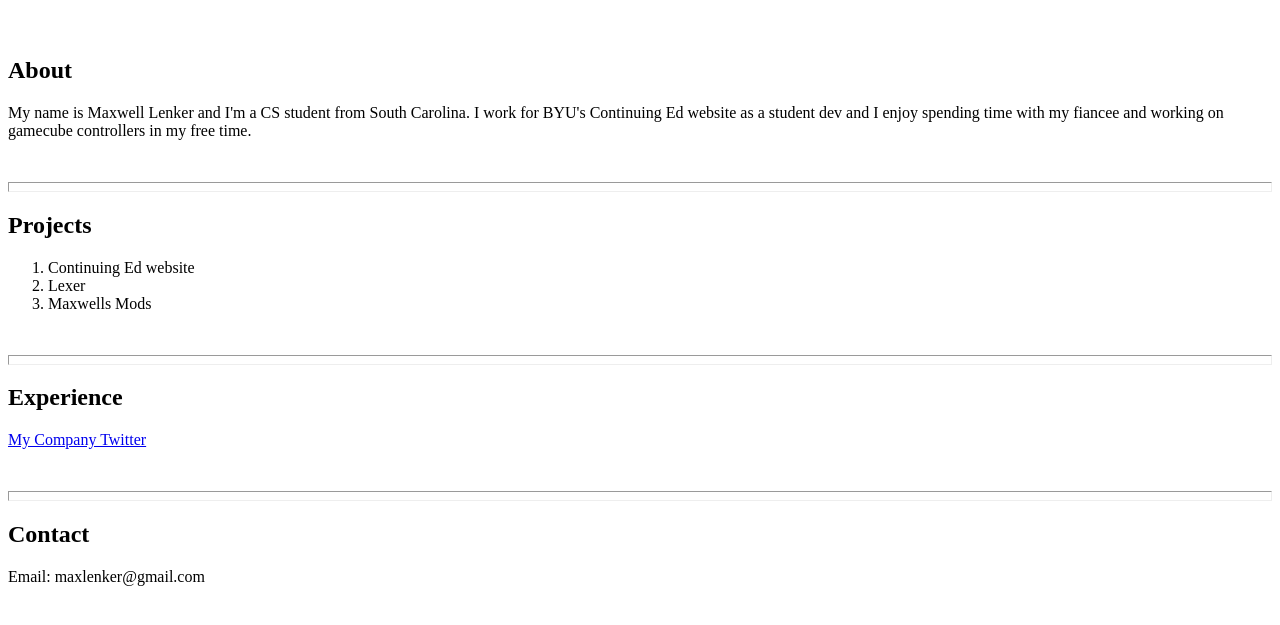
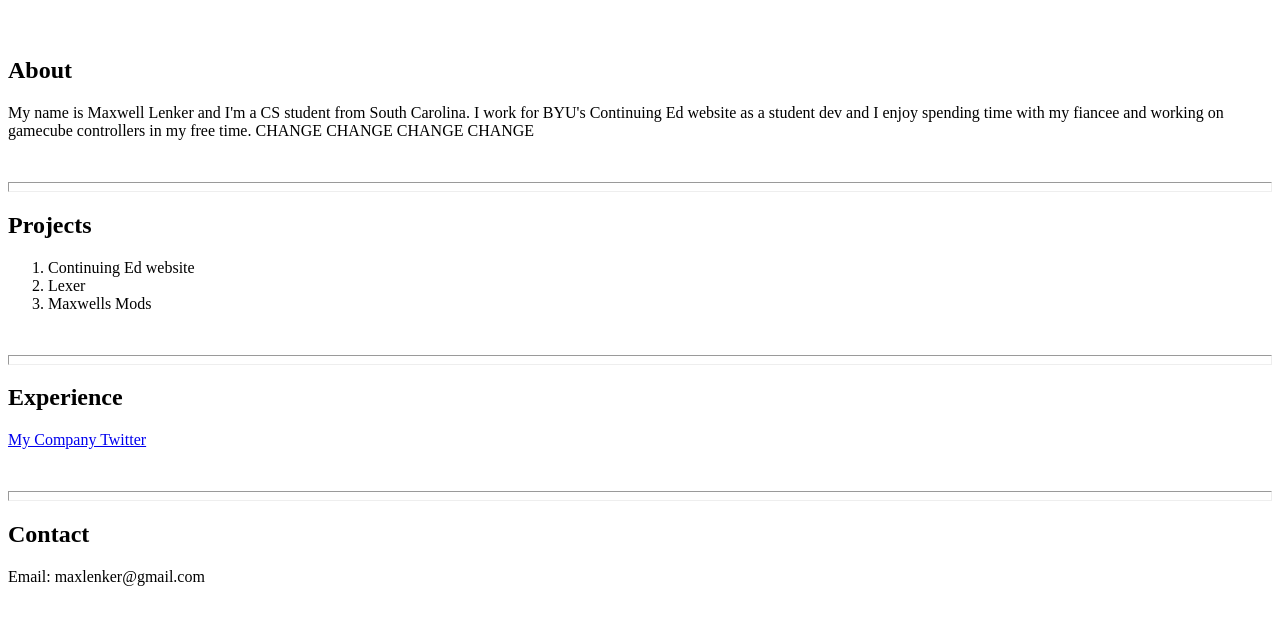
Before and after one commit to maxis-m/portfolio, a plain HTML site: page index.html in a window 1280 px wide. Shown: the part 61-686 px from the top of the page. Drawn offline with Linux system fonts and the light colour scheme.

Commit message:
modified:   index.html :sedong
sedong

```diff
--- a/index.html
+++ b/index.html
@@ -12,7 +12,8 @@
     <p>My name is Maxwell Lenker and I'm a CS student from South Carolina.
     I work for BYU's Continuing Ed website as a student dev and I enjoy
     spending time with my fiancee and working on gamecube controllers in my
-    free time.</p>
+    free time.
+  CHANGE CHANGE CHANGE CHANGE</p>
     <br>
     <hr size="10">
 
```
